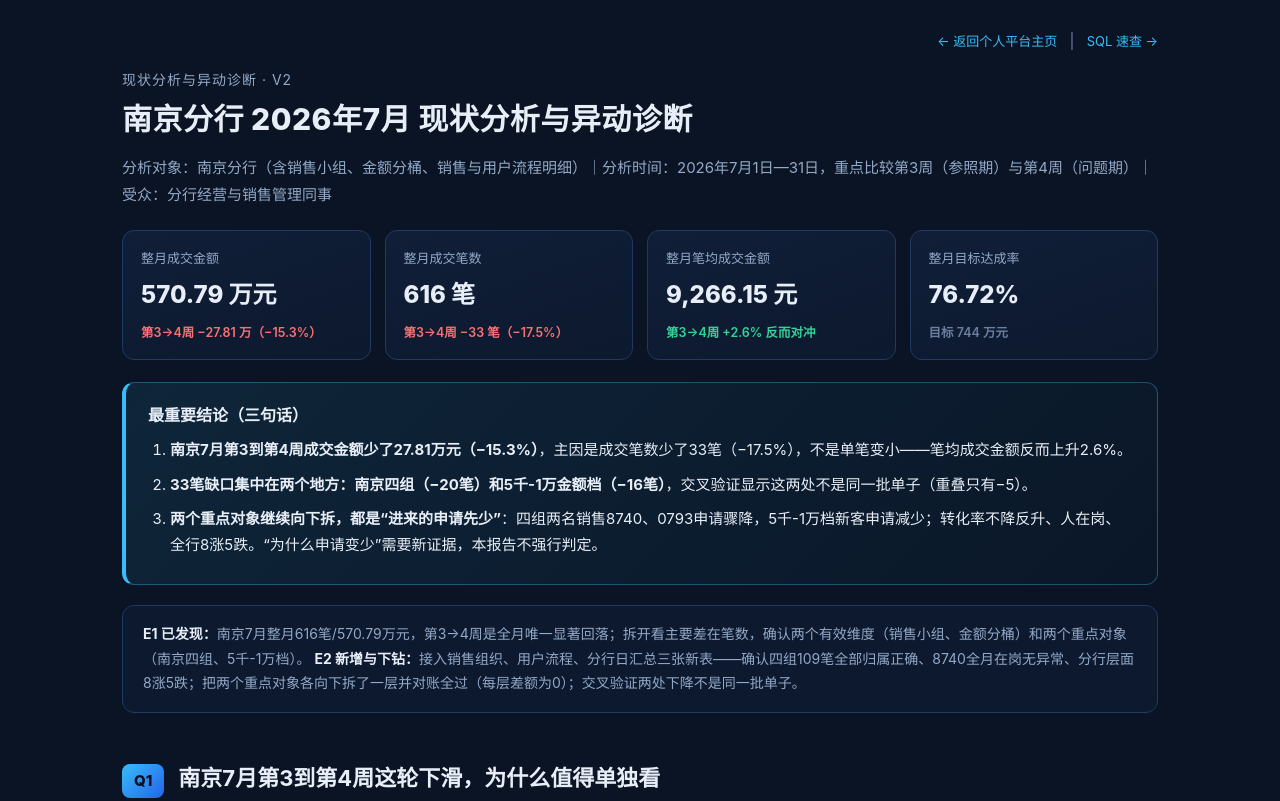
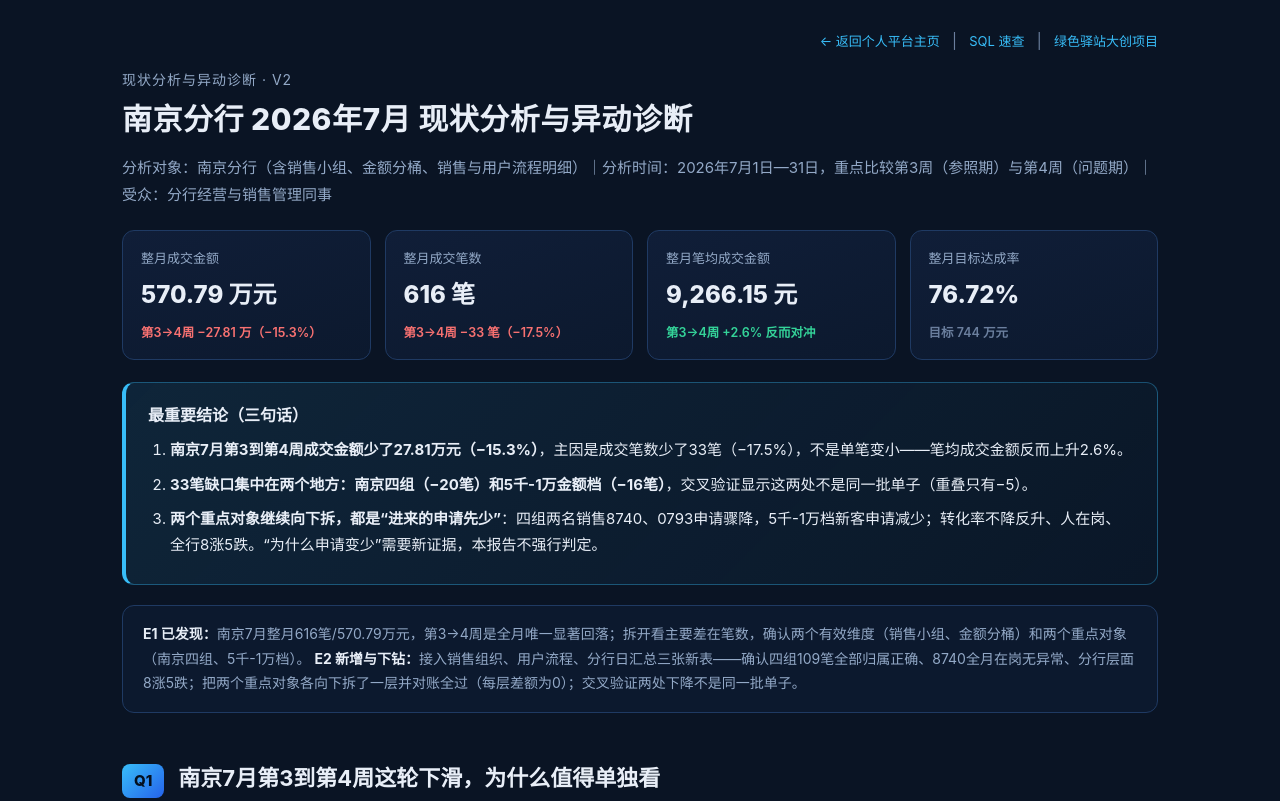
Before and after one commit to OI-CTFsky/revenue-dashboard, a plain HTML site: page e02-analysis.html in a window 1280 px wide. Shown: the top 801 px of the page. Drawn offline with Linux system fonts and the light colour scheme.

Commit message:
e02: 加入绿色驿站大创项目入口

```diff
--- a/e02-analysis.html
+++ b/e02-analysis.html
@@ -72,7 +72,9 @@ section.q{margin-top:46px;}
 <div style="text-align:right;margin-bottom:14px;">
   <a href="index.html" style="color:#38BDF8;font-size:13px;text-decoration:none;">← 返回个人平台主页</a>
   <span style="color:#6B7F9E;margin:0 8px;">|</span>
-  <a href="sql-cheatsheet.html" style="color:#38BDF8;font-size:13px;text-decoration:none;">SQL 速查 →</a>
+  <a href="sql-cheatsheet.html" style="color:#38BDF8;font-size:13px;text-decoration:none;">SQL 速查</a>
+  <span style="color:#6B7F9E;margin:0 8px;">|</span>
+  <a href="green-station.html" style="color:#38BDF8;font-size:13px;text-decoration:none;">绿色驿站大创项目</a>
 </div>
 <header>
   <div class="sub" style="font-size:14px;letter-spacing:1px;">现状分析与异动诊断 · V2</div>
```
